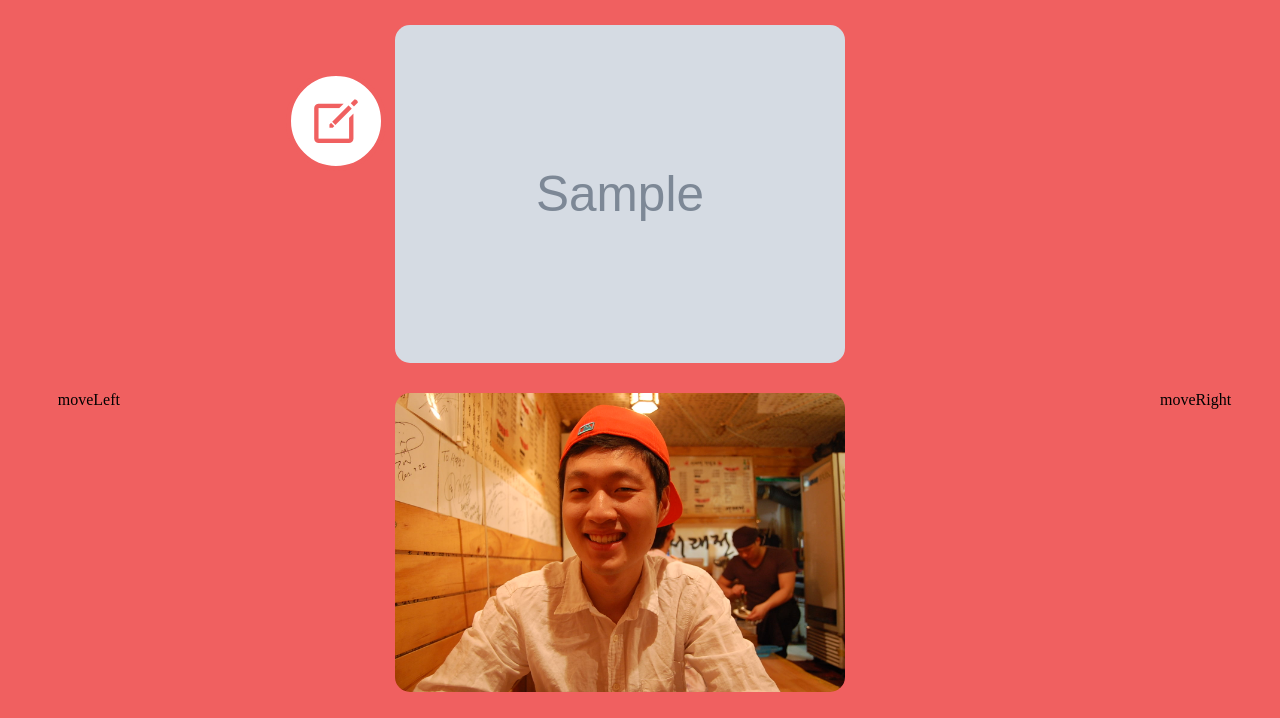
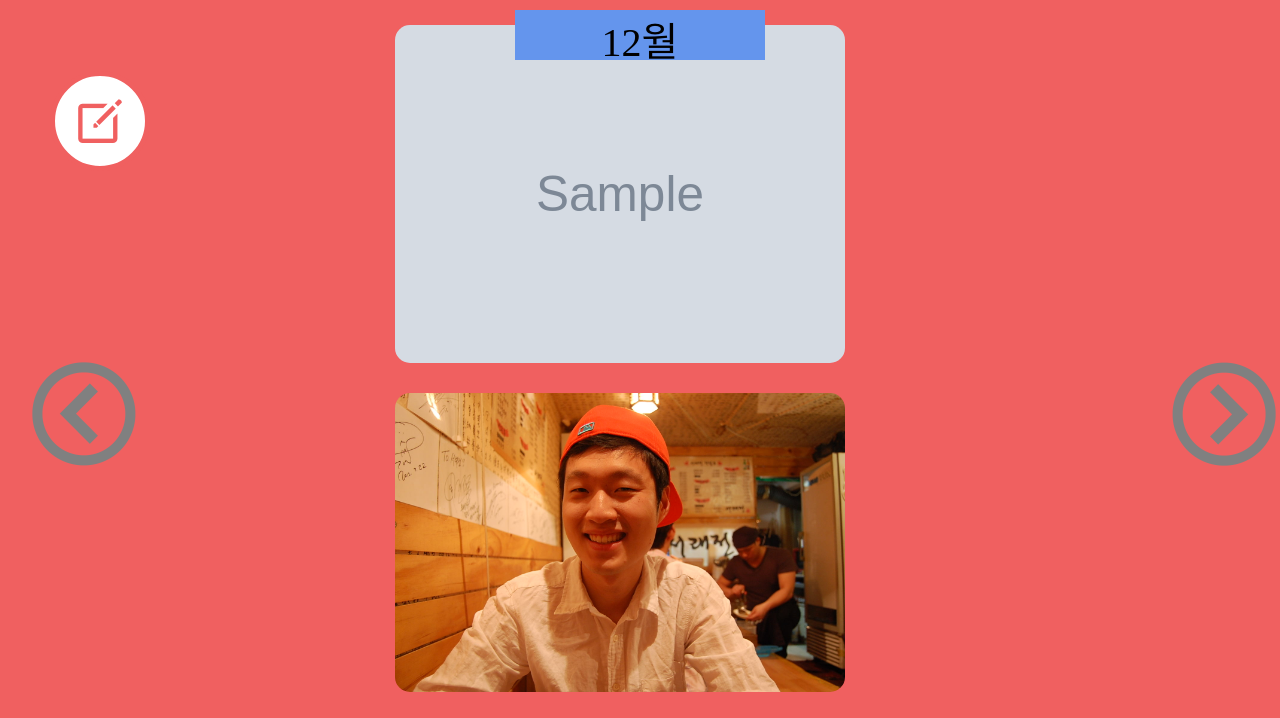
Before and after one commit to utopianami/2013_PythonDailySnap, a Flask app: template app/templates/flow.html in a window 1280 px wide. Shown: the top 718 px of the page. Run offline with Flask 2, Linux system fonts and the light colour scheme; the template is opened without the code that fills it: most values are stand-ins (such as "Sample title", 1, 10 or a date in 2020); grey boxes marked "Sample" are stand-in pictures.

Commit message:
ui 수정

```diff
--- a/app/static/css/flow.css
+++ b/app/static/css/flow.css
@@ -1,7 +1,21 @@
+
+
 html{
     background-color: #f06060;
+}
 
+.date{
+    left :50%;
+    width:250px;
+    height:50px;
+    margin-left : -125px;
+    background-color:#6495ED;
+    position:fixed;
+    z-index:10;
+    font-size:40px;
+    text-align:center;
 }
+
 
 #top {
     margin-top:10px;
@@ -19,6 +33,7 @@ html{
     top: 50%;
     left: 20px;
     width: 100px;
+    height: 100px;
     height: 100px;
     margin-top: -50px;
     line-height: 100px;
@@ -41,19 +56,19 @@ html{
 
 #topButton{
     top: 7%;
-    left : 20%;
+    left : 20px;
     position: fixed;
-    z-index: 1;
+    z-index: 2;
 }
 
-#month{
-    background-color:white;
-    float: left;
-    margin-top:10px;
-    height: 90px;
-    width: 90px;
-    z-index: 1;
-    border-radius:100px;
-    text-align:justify;
-    content: "\e00b";
+#introduce li{
+    float:left;
+    list-style:none;
+    margin-left:20px;
+    margin-bottom: 100px;
 }
+
+#introduce li a{
+    text-decoration: none;
+    color: black;
+}
--- a/app/static/css/snap.css
+++ b/app/static/css/snap.css
@@ -13,6 +13,7 @@
     padding: 15px;
     text-align: left;
     position: relative;
+    z-index:1;
 
 }
 
--- a/app/templates/flow.html
+++ b/app/templates/flow.html
@@ -3,12 +3,12 @@
 <head>
     <meta charset="UTF-8">
     <title>Daily Snap</title>
-    <link rel="stylesheet" type="text/css" href="static/css/flow.css" >
-    <link rel="stylesheet" type="text/css" href="static/css/button.css" >
-    <link rel="stylesheet" type="text/css" href="static/css/snap.css" >
-    <link rel="stylesheet" type="text/css" href="static/css/write.css" >
-    <script src="static/js/snap.js"></script>
-    <script src="static/js/write.js"></script>
+    <link rel="stylesheet" type="text/css" href="/static/css/flow.css" >
+    <link rel="stylesheet" type="text/css" href="/static/css/button.css" >
+    <link rel="stylesheet" type="text/css" href="/static/css/snap.css" >
+    <link rel="stylesheet" type="text/css" href="/static/css/write.css" >
+    <script src="/static/js/snap.js"></script>
+    <script src="/static/js/write.js"></script>
 
 </head>
 <body>
@@ -18,7 +18,7 @@
         <div>
             <form method="post" enctype="multipart/form-data" action="{{url_for('snap.upload')}}" >
                  제목 : <input type="text" name="title" size=40> <br />
-                <textarea name="mini" rows="10" cols="50">글자를 미리 넣어보자</textarea><br />
+                <textarea name="mini" rows="10" cols="50"></textarea><br />
                 <input type="file" name="snap">
                 <input type="submit" value="done">
             </form>
@@ -26,17 +26,21 @@
         <button onclick="hideWrite('write', 'bg');">닫기</button>
     </div>
     <div id="top">
-        <div id = "moveLeft">moveLeft</div>
+        <div id = "moveLeft"><img src="/static/images/moveleft.png"></div>
         <div id = "mid">
             <div id = "topButton">
                 <a onclick="showWrite('write', 'bg');" class="hi-icon hi-icon-pencil">write</a>
             </div>
+            <div class = "date">
+                12월
+            </div>
+
             <div id="flow">
                 <ul class="snap moreStyle">
                     {%  for snap in snapList %}
                     <li>
                         <figure>
-                            <div><img src="static/uploads/{{snap.img}}" alt="img05"></div>
+                            <div><img src="/static/uploads/{{snap.img}}" alt="{{snap.img}}"></div>
                              <figcaption>
                                 <h3>{{ snap.title }}</h3>
                                 <span>{{ snap.mini }}</span>
@@ -47,7 +51,7 @@
                     {% endfor %}
                     <li>
                         <figure>
-                            <div><img src="static/images/5.png" alt="img05"></div>
+                            <div><img src="/static/images/5.png" alt="img05"></div>
                              <figcaption>
                                 <h3>11/3</h3>
                                 <span>밤 막걸리야~~~~~~~밤먹거리는 꿀맛같다. @고속터미널 서래전</span>
@@ -70,7 +74,7 @@
                     </li>
                                         <li>
                         <figure>
-                            <div><img src="static/images/5.png" alt="img05"></div>
+                            <div><img src="/static/images/5.png" alt="img05"></div>
                              <figcaption>
                                 <h3>11/3</h3>
                                 <span>밤 막걸리야~~~~~~~밤먹거리는 꿀맛같다. @고속터미널 서래전</span>
@@ -93,7 +97,7 @@
                     </li>
                                         <li>
                         <figure>
-                            <div><img src="static/images/5.png" alt="img05"></div>
+                            <div><img src="/static/images/5.png" alt="img05"></div>
                              <figcaption>
                                 <h3>11/3</h3>
                                 <span>밤 막걸리야~~~~~~~밤먹거리는 꿀맛같다. @고속터미널 서래전</span>
@@ -118,19 +122,20 @@
                 </ul>
             </div>
         </div>
-        <div id = "moveRight">moveRight</div>
+        <div id = "moveRight"><img src="/static/images/moveright.png"></div>
     </div>
 
     <div id="footer">
         <ul id="introduce">
-            <li>2</li>
-            <li>3</li>
-            <li>4</li>
+            <li><a href="#">FINGQOOQ Inc. 2013</a></li>
+            <li><a href="#">About</a></li>
+            <li><a href="#">How it Works</a></li>
+            <li><a href="#">Blog</a></li>
+            <li><a href="#">help</a></li>
         </ul>
     </div>
 
 
 
-
 </body>
 </html>
--- a/config.py
+++ b/config.py
@@ -3,7 +3,7 @@ import os.path
 UPLOAD_FOLDER = '/Users/YoungNamLee/git/daily/app/static/uploads'
 
 #UPLOADS_FOLDER = os.path.realpath('.') + '/static/uploads'
-SQLALCHEMY_DATABASE_URI = 'sqlite:////tmp/test4.db'
+SQLALCHEMY_DATABASE_URI = 'sqlite:////tmp/test5.db'
 
 
 ADMINS = frozenset(['youremail@yourdomain.com'])
```
Also changed, not shown: app/static/images/1.png (deleted), app/static/images/2.png (deleted), app/static/images/3.png (deleted), app/static/images/4.png (deleted), app/static/images/6.png (deleted), app/static/images/moveleft.png (added), app/static/images/moveright.png (added), app/static/uploads/2013-11-20_2.59.42.png (added), app/static/uploads/2013-11-20_2.59.59.png (added), 2 other files.
